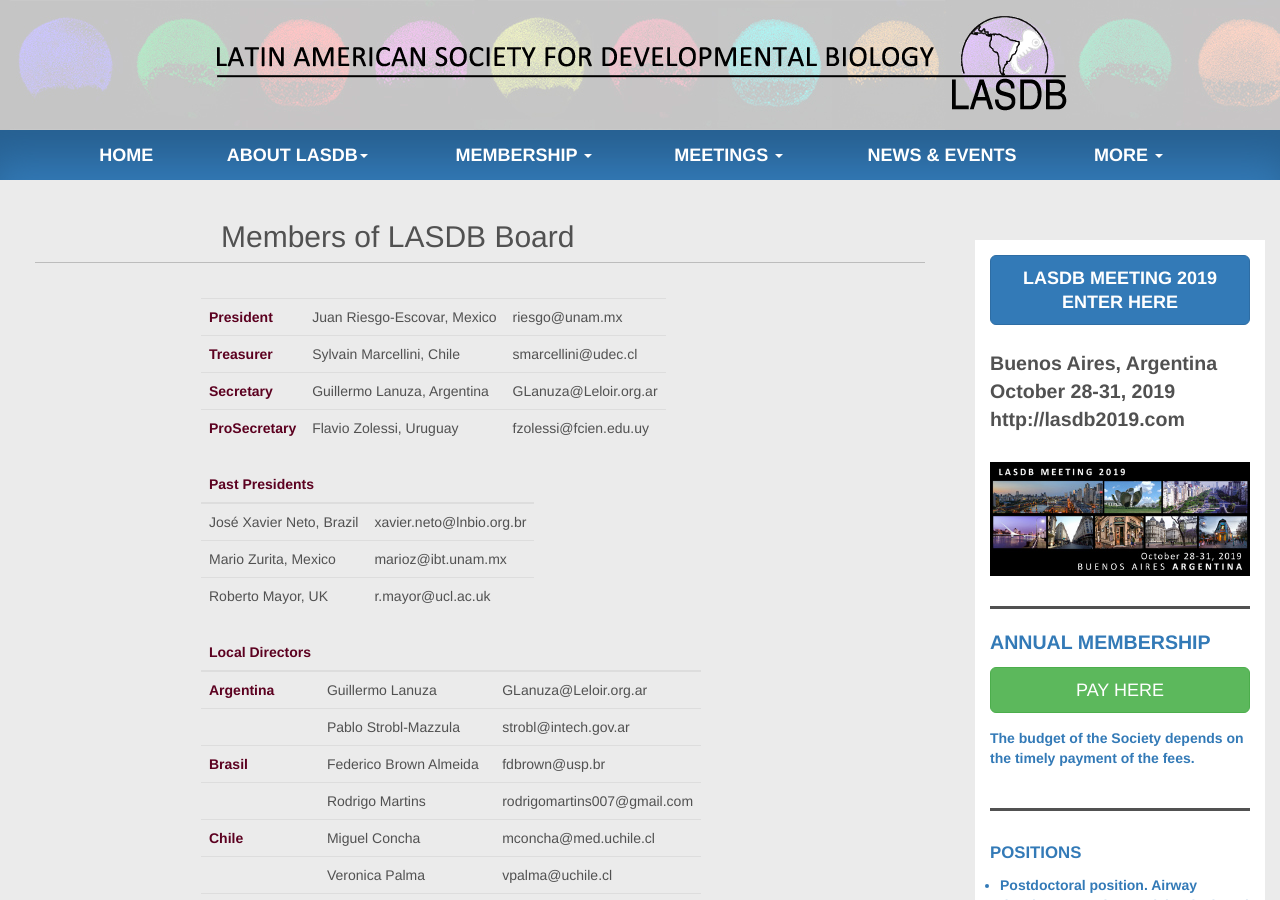
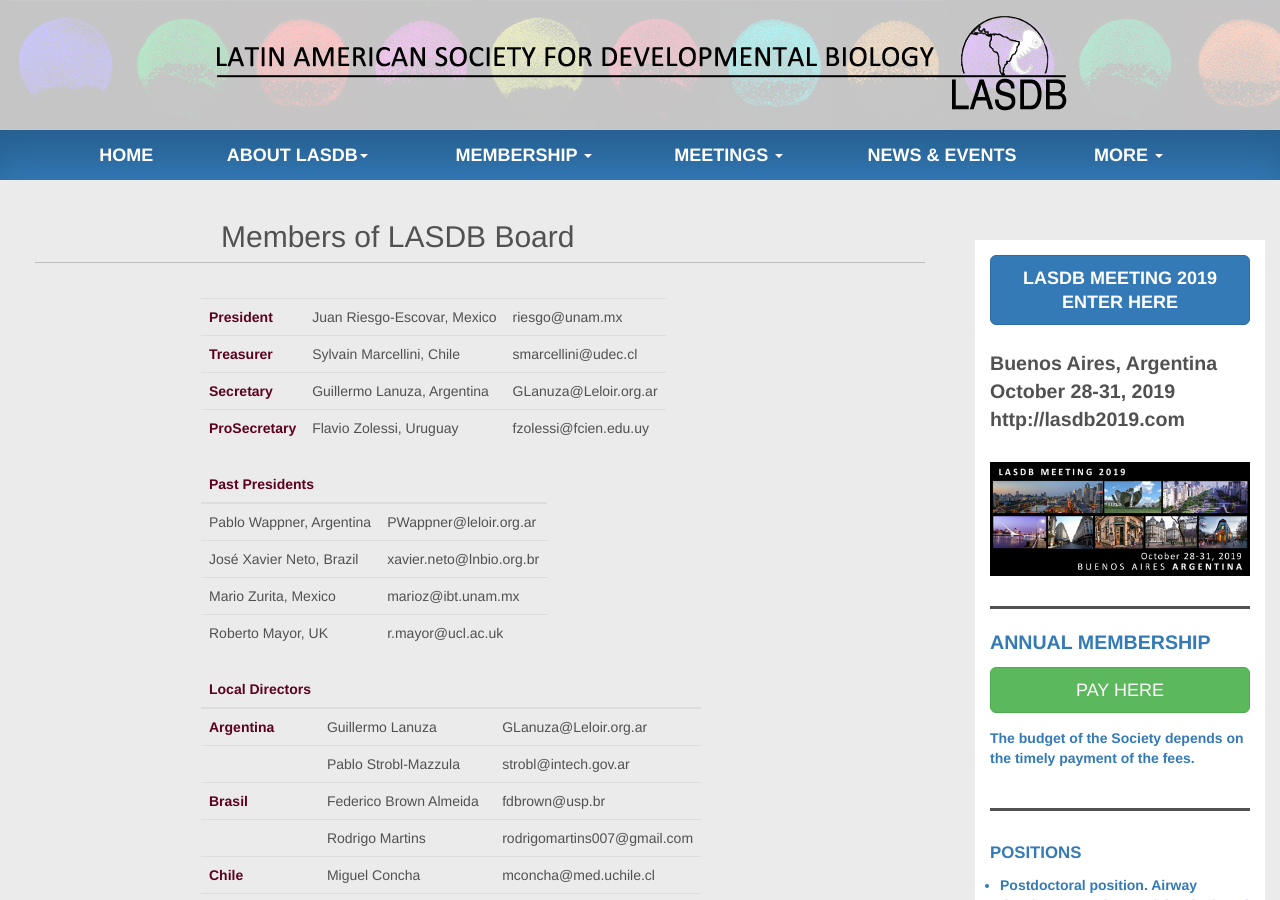
Before and after one commit to lasdb/lasdb.github.io, a Jekyll site: the page built from pages/board.html, in a window 1280 px wide and 900 px high. Built offline with Jekyll 4.4.1, drawn with Linux system fonts in a browser that asks for light colours; nearby versions of some CDN libraries.

Commit message:
Update board.html

```diff
--- a/pages/board.html
+++ b/pages/board.html
@@ -37,6 +37,10 @@
                 </tr>
             </thead>
             <tbody>
+                <tr>
+                    <td>Pablo Wappner, Argentina</td>
+                    <td>PWappner@leloir.org.ar</td>
+                </tr>
                 <tr>
                     <td>José Xavier Neto, Brazil</td>
                     <td>xavier.neto@lnbio.org.br</td>
```
